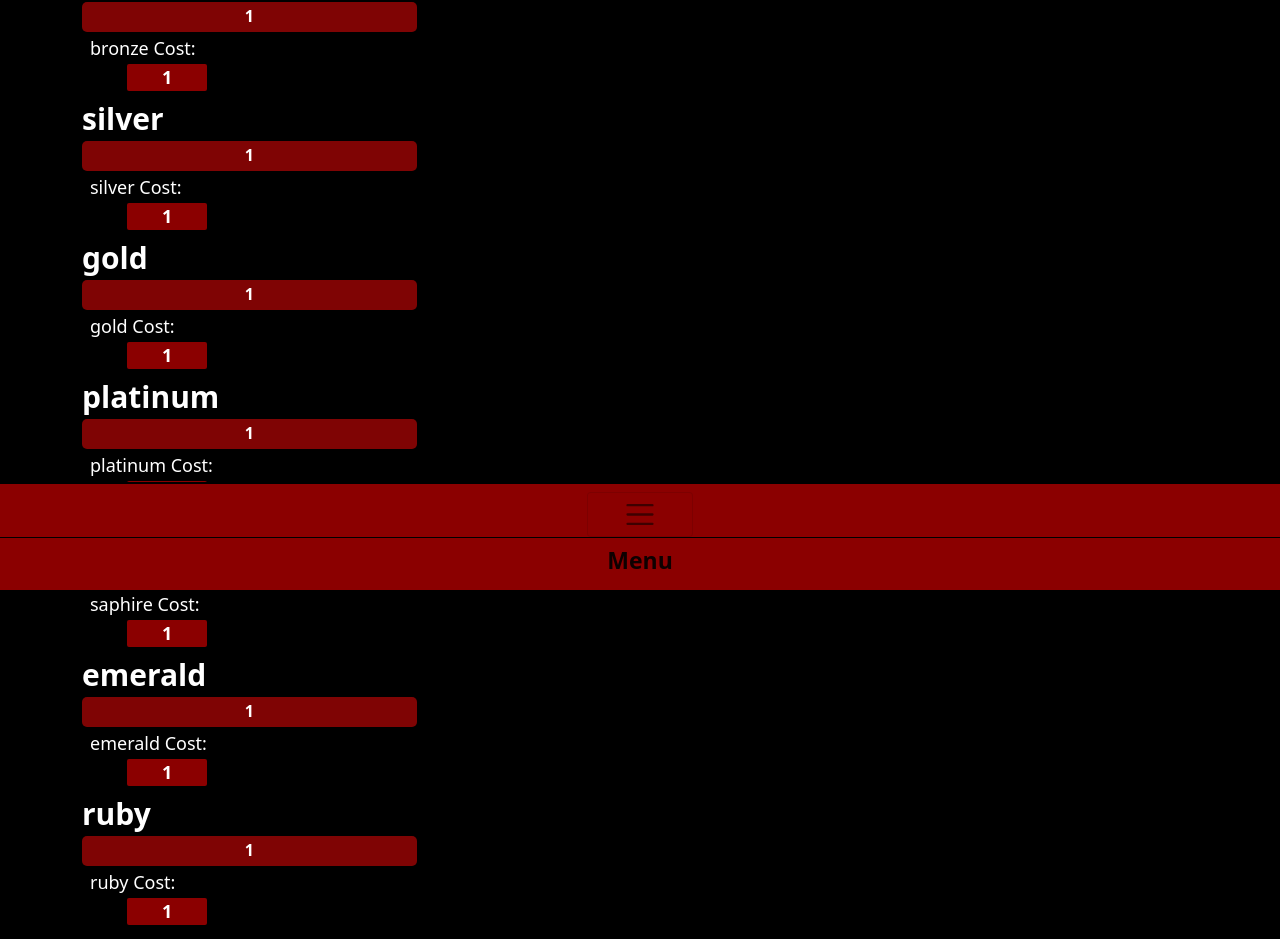
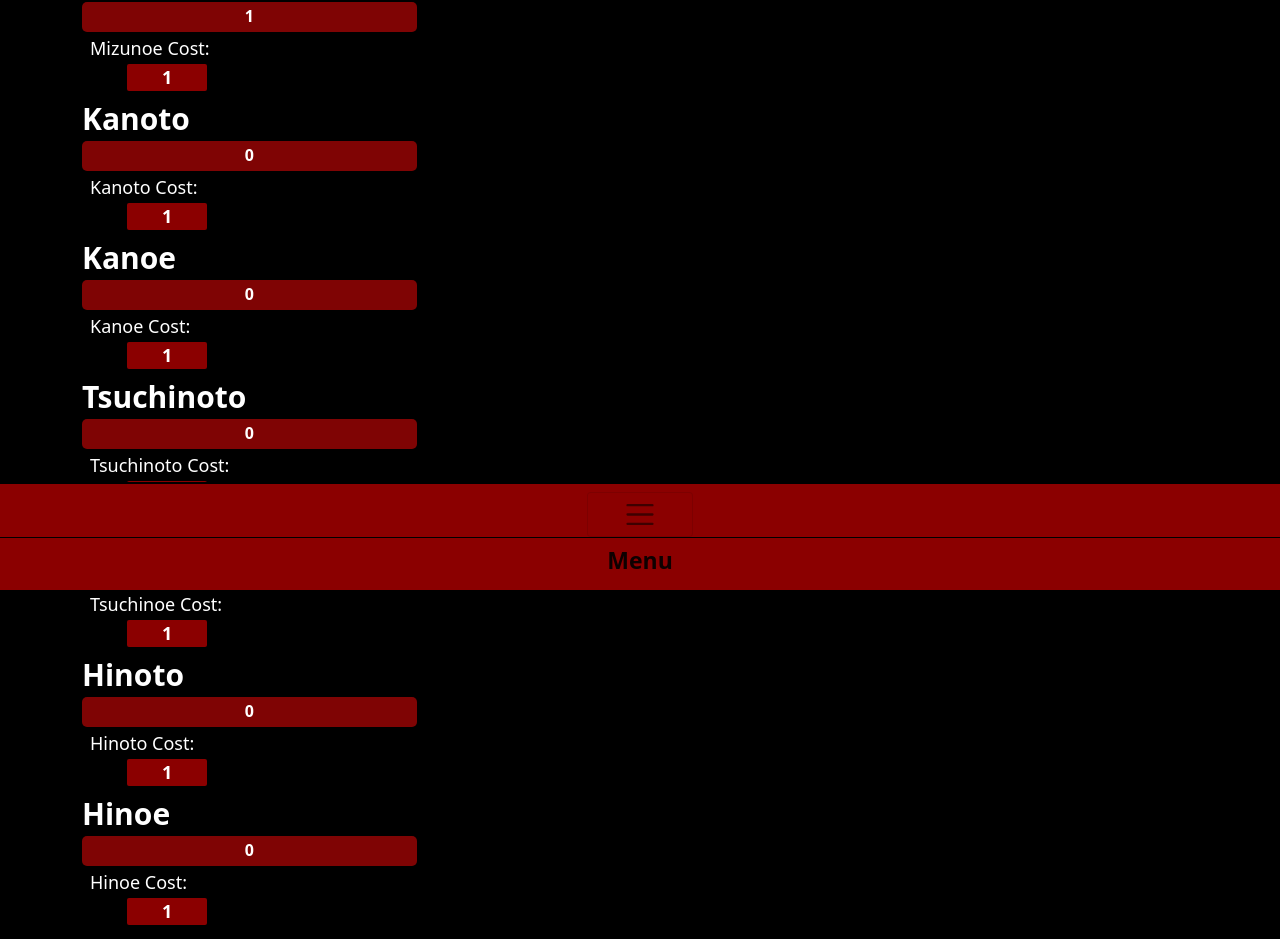
Before and after one commit to fearblackscarab/idle_domination, a React (Vite) app: page / in a window 1280 px wide. Shown: the part 210-1149 px from the top of the page. Built offline with nearby package versions, Linux system fonts and the light colour scheme.

Commit message:
Demon slayer ranks replace currencies

```diff
--- a/src/App.jsx
+++ b/src/App.jsx
@@ -8,175 +8,208 @@ import './App.css';
 import IdleBar from './Components/idleBar';
 
 function App(props) {
-    // bronze
-    let bronze = 1
-    const [bronzeCurrency, setBronzeCurrency] = useState(bronze);
-    let bronzeCost = 1
-    const [bronzeCurrentCost, setBronzeCurrentCost] = useState(bronzeCost);
-    let bronzeEarn = 1
-    const [bronzeCurrentEarn, setBronzeCurrentEarn] = useState(bronzeEarn);
+    // Demon Ranks
+    //Mizunoe (壬), Kanoto( 辛), Kanoe (庚), Tsuchinoto (己), Tsuchinoe (戊), Hinoto (丁), Hinoe(丙), Kinoto (乙), and Kinoe (甲).
+    // currencys?
+    // meat
+    // coin
+    // gems
+    // units/underlings
 
-    const bronzeUpgrade = () => {
-        if (bronzeCurrency >= bronzeCurrentCost) {
-            setBronzeCurrency((prev) => prev - bronzeCurrentCost);
-            if (bronzeCurrentCost <= 10) {
-                setBronzeCurrentCost((prev) => prev + 4);
+
+    // bars
+    // NOTE: Uppercase names
+
+    // mizunoe
+    let mizunoe = 1
+    const [mizunoeCurrency, setMizunoeCurrency] = useState(mizunoe);
+    let mizunoeCost = 1
+    const [mizunoeCurrentCost, setMizunoeCurrentCost] = useState(mizunoeCost);
+    let mizunoeEarn = 1
+    const [mizunoeCurrentEarn, setMizunoeCurrentEarn] = useState(mizunoeEarn);
+
+    const mizunoeUpgrade = () => {
+        if (mizunoeCurrency >= mizunoeCurrentCost) {
+            setMizunoeCurrency((prev) => prev - mizunoeCurrentCost);
+            if (mizunoeCurrentCost <= 10) {
+                setMizunoeCurrentCost((prev) => prev + 4);
             } else {
-                setBronzeCurrentCost((prev) => prev * 2 + 4);
+                setMizunoeCurrentCost((prev) => prev * 2 + 4);
             }
-            setBronzeCurrentEarn((prev) => prev + 1);
+            setMizunoeCurrentEarn((prev) => prev + 1);
         };
     };
 
-    //silver
-    let silver = 1
-    const [silverCurrency, setSilverCurrency] = useState(silver);
-    let silverCost = 1
-    const [silverCurrentCost, setSilverCurrentCost] = useState(silverCost);
-    let silverEarn = 1
-    const [silverCurrentEarn, setSilverCurrentEarn] = useState(silverEarn);
+    //kanoto
+    let kanoto = 0
+    const [kanotoCurrency, setKanotoCurrency] = useState(kanoto);
+    let kanotoCost = 1
+    const [kanotoCurrentCost, setKanotoCurrentCost] = useState(kanotoCost);
+    let kanotoEarn = 0
+    const [kanotoCurrentEarn, setKanotoCurrentEarn] = useState(kanotoEarn);
 
-    const silverUpgrade = () => {
-        if (silverCurrency >= silverCurrentCost) {
-            setSilverCurrency((prev) => prev - silverCurrentCost);
-            if (silverCurrentCost <= 10) {
-                setSilverCurrentCost((prev) => prev + 4);
+    const kanotoUpgrade = () => {
+        if (kanotoCurrency >= kanotoCurrentCost) {
+            setKanotoCurrency((prev) => prev - kanotoCurrentCost);
+            if (kanotoCurrentCost <= 10) {
+                setKanotoCurrentCost((prev) => prev + 4);
             } else {
-                setSilverCurrentCost((prev) => prev * 2 + 4);
+                setKanotoCurrentCost((prev) => prev * 2 + 4);
             }
-            setSilverCurrentEarn((prev) => prev + 1);
+            setKanotoCurrentEarn((prev) => prev + 1);
         };
     };
 
-    // gold
+    // kanoe
 
-    let gold = 1
-    const [goldCurrency, setGoldCurrency] = useState(gold);
-    let goldCost = 1
-    const [goldCurrentCost, setGoldCurrentCost] = useState(goldCost);
-    let goldEarn = 1
-    const [goldCurrentEarn, setGoldCurrentEarn] = useState(goldEarn);
+    let kanoe = 0
+    const [kanoeCurrency, setKanoeCurrency] = useState(kanoe);
+    let kanoeCost = 1
+    const [kanoeCurrentCost, setKanoeCurrentCost] = useState(kanoeCost);
+    let kanoeEarn = 0
+    const [kanoeCurrentEarn, setKanoeCurrentEarn] = useState(kanoeEarn);
 
-    const goldUpgrade = () => {
-        if (goldCurrency >= goldCurrentCost) {
-            setGoldCurrency((prev) => prev - goldCurrentCost);
-            if (goldCurrentCost <= 10) {
-                setGoldCurrentCost((prev) => prev + 4);
+    const kanoeUpgrade = () => {
+        if (kanoeCurrency >= kanoeCurrentCost) {
+            setKanoeCurrency((prev) => prev - kanoeCurrentCost);
+            if (kanoeCurrentCost <= 10) {
+                setKanoeCurrentCost((prev) => prev + 4);
             } else {
-                setGoldCurrentCost((prev) => prev * 2 + 4);
+                setKanoeCurrentCost((prev) => prev * 2 + 4);
             }
-            setGoldCurrentEarn((prev) => prev + 1);
+            setKanoeCurrentEarn((prev) => prev + 1);
         };
     };
 
-    // platinum
+    // tsuchinoto
 
-    let platinum = 1
-    const [platinumCurrency, setPlatinumCurrency] = useState(platinum);
-    let platinumCost = 1
-    const [platinumCurrentCost, setPlatinumCurrentCost] = useState(platinumCost);
-    let platinumEarn = 1
-    const [platinumCurrentEarn, setPlatinumCurrentEarn] = useState(platinumEarn);
+    let tsuchinoto = 0
+    const [tsuchinotoCurrency, setTsuchinotoCurrency] = useState(tsuchinoto);
+    let tsuchinotoCost = 1
+    const [tsuchinotoCurrentCost, setTsuchinotoCurrentCost] = useState(tsuchinotoCost);
+    let tsuchinotoEarn = 0
+    const [tsuchinotoCurrentEarn, setTsuchinotoCurrentEarn] = useState(tsuchinotoEarn);
 
-    const platinumUpgrade = () => {
-        if (platinumCurrency >= platinumCurrentCost) {
-            setPlatinumCurrency((prev) => prev - platinumCurrentCost);
-            if (platinumCurrentCost <= 10) {
-                setPlatinumCurrentCost((prev) => prev + 4);
+    const tsuchinotoUpgrade = () => {
+        if (tsuchinotoCurrency >= tsuchinotoCurrentCost) {
+            setTsuchinotoCurrency((prev) => prev - tsuchinotoCurrentCost);
+            if (tsuchinotoCurrentCost <= 10) {
+                setTsuchinotoCurrentCost((prev) => prev + 4);
             } else {
-                setPlatinumCurrentCost((prev) => prev * 2 + 4);
+                setTsuchinotoCurrentCost((prev) => prev * 2 + 4);
             }
-            setPlatinumCurrentEarn((prev) => prev + 1);
+            setTsuchinotoCurrentEarn((prev) => prev + 1);
         };
     };
 
-    // saphire
+    // tsuchinoe
 
-    let saphire = 1
-    const [saphireCurrency, setSaphireCurrency] = useState(saphire);
-    let saphireCost = 1
-    const [saphireCurrentCost, setSaphireCurrentCost] = useState(saphireCost);
-    let saphireEarn = 1
-    const [saphireCurrentEarn, setSaphireCurrentEarn] = useState(saphireEarn);
+    let tsuchinoe = 0
+    const [tsuchinoeCurrency, setTsuchinoeCurrency] = useState(tsuchinoe);
+    let tsuchinoeCost = 1
+    const [tsuchinoeCurrentCost, setTsuchinoeCurrentCost] = useState(tsuchinoeCost);
+    let tsuchinoeEarn = 0
+    const [tsuchinoeCurrentEarn, setTsuchinoeCurrentEarn] = useState(tsuchinoeEarn);
 
-    const saphireUpgrade = () => {
-        if (saphireCurrency >= saphireCurrentCost) {
-            setSaphireCurrency((prev) => prev - saphireCurrentCost);
-            if (saphireCurrentCost <= 10) {
-                setSaphireCurrentCost((prev) => prev + 4);
+    const tsuchinoeUpgrade = () => {
+        if (tsuchinoeCurrency >= tsuchinoeCurrentCost) {
+            setTsuchinoeCurrency((prev) => prev - tsuchinoeCurrentCost);
+            if (tsuchinoeCurrentCost <= 10) {
+                setTsuchinoeCurrentCost((prev) => prev + 4);
             } else {
-                setSaphireCurrentCost((prev) => prev * 2 + 4);
+                setTsuchinoeCurrentCost((prev) => prev * 2 + 4);
             }
-            setSaphireCurrentEarn((prev) => prev + 1);
+            setTsuchinoeCurrentEarn((prev) => prev + 1);
         };
     };
 
-    // emerald
+    // hinoto
 
-    let emerald = 1
-    const [emeraldCurrency, setEmeraldCurrency] = useState(emerald);
-    let emeraldCost = 1
-    const [emeraldCurrentCost, setEmeraldCurrentCost] = useState(emeraldCost);
-    let emeraldEarn = 1
-    const [emeraldCurrentEarn, setEmeraldCurrentEarn] = useState(emeraldEarn);
+    let hinoto = 0
+    const [hinotoCurrency, setHinotoCurrency] = useState(hinoto);
+    let hinotoCost = 1
+    const [hinotoCurrentCost, setHinotoCurrentCost] = useState(hinotoCost);
+    let hinotoEarn = 0
+    const [hinotoCurrentEarn, setHinotoCurrentEarn] = useState(hinotoEarn);
 
-    const emeraldUpgrade = () => {
-        if (emeraldCurrency >= emeraldCurrentCost) {
-            setEmeraldCurrency((prev) => prev - emeraldCurrentCost);
-            if (emeraldCurrentCost <= 10) {
-                setEmeraldCurrentCost((prev) => prev + 4);
+    const hinotoUpgrade = () => {
+        if (hinotoCurrency >= hinotoCurrentCost) {
+            setHinotoCurrency((prev) => prev - hinotoCurrentCost);
+            if (hinotoCurrentCost <= 10) {
+                setHinotoCurrentCost((prev) => prev + 4);
             } else {
-                setEmeraldCurrentCost((prev) => prev * 2 + 4);
+                setHinotoCurrentCost((prev) => prev * 2 + 4);
             }
-            setEmeraldCurrentEarn((prev) => prev + 1);
+            setHinotoCurrentEarn((prev) => prev + 1);
         };
     };
 
-    // ruby
+    // hinoe
 
-    let ruby = 1
-    const [rubyCurrency, setRubyCurrency] = useState(ruby);
-    let rubyCost = 1
-    const [rubyCurrentCost, setRubyCurrentCost] = useState(rubyCost);
-    let rubyEarn = 1
-    const [rubyCurrentEarn, setRubyCurrentEarn] = useState(rubyEarn);
+    let hinoe = 0
+    const [hinoeCurrency, setHinoeCurrency] = useState(hinoe);
+    let hinoeCost = 1
+    const [hinoeCurrentCost, setHinoeCurrentCost] = useState(hinoeCost);
+    let hinoeEarn = 0
+    const [hinoeCurrentEarn, setHinoeCurrentEarn] = useState(hinoeEarn);
 
-    const rubyUpgrade = () => {
-        if (rubyCurrency >= rubyCurrentCost) {
-            setRubyCurrency((prev) => prev - rubyCurrentCost);
-            if (rubyCurrentCost <= 10) {
-                setRubyCurrentCost((prev) => prev + 4);
+    const hinoeUpgrade = () => {
+        if (hinoeCurrency >= hinoeCurrentCost) {
+            setHinoeCurrency((prev) => prev - hinoeCurrentCost);
+            if (hinoeCurrentCost <= 10) {
+                setHinoeCurrentCost((prev) => prev + 4);
             } else {
-                setRubyCurrentCost((prev) => prev * 2 + 4);
+                setHinoeCurrentCost((prev) => prev * 2 + 4);
             }
-            setRubyCurrentEarn((prev) => prev + 1);
+            setHinoeCurrentEarn((prev) => prev + 1);
         };
     };
 
-    // diamond
+    // kinoto
 
-    let diamond = 1
-    const [diamondCurrency, setDiamondCurrency] = useState(diamond);
-    let diamondCost = 1
-    const [diamondCurrentCost, setDiamondCurrentCost] = useState(diamondCost);
-    let diamondEarn = 1
-    const [diamondCurrentEarn, setDiamondCurrentEarn] = useState(diamondEarn);
+    let kinoto = 0
+    const [kinotoCurrency, setKinotoCurrency] = useState(kinoto);
+    let kinotoCost = 1
+    const [kinotoCurrentCost, setKinotoCurrentCost] = useState(kinotoCost);
+    let kinotoEarn = 0
+    const [kinotoCurrentEarn, setKinotoCurrentEarn] = useState(kinotoEarn);
 
-    const diamondUpgrade = () => {
-        if (diamondCurrency >= diamondCurrentCost) {
-            setDiamondCurrency((prev) => prev - diamondCurrentCost);
-            if (diamondCurrentCost <= 10) {
-                setDiamondCurrentCost((prev) => prev + 4);
+    const kinotoUpgrade = () => {
+        if (kinotoCurrency >= kinotoCurrentCost) {
+            setKinotoCurrency((prev) => prev - kinotoCurrentCost);
+            if (kinotoCurrentCost <= 10) {
+                setKinotoCurrentCost((prev) => prev + 4);
             } else {
-                setDiamondCurrentCost((prev) => prev * 2 + 4);
+                setKinotoCurrentCost((prev) => prev * 2 + 4);
             }
-            setDiamondCurrentEarn((prev) => prev + 1);
+            setKinotoCurrentEarn((prev) => prev + 1);
         };
     };
 
+    // kinoe
+
+    let kinoe = 0
+    const [kinoeCurrency, setKinoeCurrency] = useState(kinoe);
+    let kinoeCost = 1
+    const [kinoeCurrentCost, setKinoeCurrentCost] = useState(kinoeCost);
+    let kinoeEarn = 0
+    const [kinoeCurrentEarn, setKinoeCurrentEarn] = useState(kinoeEarn);
+
+    const kinoeUpgrade = () => {
+        if (kinoeCurrency >= kinoeCurrentCost) {
+            setKinoeCurrency((prev) => prev - kinoeCurrentCost);
+            if (kinoeCurrentCost <= 10) {
+                setKinoeCurrentCost((prev) => prev + 4);
+            } else {
+                setKinoeCurrentCost((prev) => prev * 2 + 4);
+            }
+            setKinoeCurrentEarn((prev) => prev + 1);
+        };
+    };
+
+    // end bars
     return (
         <div>
-            {/* <Header bronze={bronzeCurrency} silver={silverCurrency} gold={goldCurrency} platinum={platinumCurrency} saphire={saphireCurrency} emerald={emeraldCurrency} ruby={rubyCurrency} diamond={diamondCurrency} /> */}
             <header className="header" id="header">
                 <div className="container">
                     <div className="row">
@@ -191,7 +224,7 @@ function App(props) {
                                                 <div className="bronze-coin coin-img"><span className="coin-position">Y</span></div>
                                             </div>
                                         </div>
-                                        <div className="coin-text col-8" id="bronzeCoin">{bronzeCurrency}</div>
+                                        <div className="coin-text col-8" id="bronzeCoin">{mizunoeCurrency}</div>
                                     </div>
                                 </div>
                                 {/* <!-- secondary currency --> */}
@@ -250,7 +283,6 @@ function App(props) {
                     </div>
                 </div>
             </header>
-            {/* <Home bronze={bronzeCurrency} silver={silverCurrency} gold={goldCurrency} platinum={platinumCurrency} saphire={saphireCurrency} emerald={emeraldCurrency} ruby={rubyCurrency} diamond={diamondCurrency} /> */}
             <main className="main" id="main">
                 {/* <!-- aligns the game area with the idle bar --> */}
                 <div className="game-align">
@@ -262,15 +294,23 @@ function App(props) {
                                     <div>
                                         <h2 className="character-speak" id="characterSpeak">Welcome Mortal</h2>
 
-                                        {/* <IdleBar name='worker' currency={props.props.bronze} idleAmount={idleAmount} /> */}
-                                        <IdleBar name='bronze' currency={bronzeCurrentEarn} onClick={bronzeUpgrade} cost={bronzeCurrentCost} />
-                                        <IdleBar name='silver' currency={silverCurrentEarn} onClick={silverUpgrade} cost={silverCurrentCost} />
-                                        <IdleBar name='gold' currency={goldCurrentEarn} onClick={goldUpgrade} cost={goldCurrentCost} />
-                                        <IdleBar name='platinum' currency={platinumCurrentEarn} onClick={platinumUpgrade} cost={platinumCurrentCost} />
-                                        <IdleBar name='saphire' currency={saphireCurrentEarn} onClick={saphireUpgrade} cost={saphireCurrentCost} />
-                                        <IdleBar name='emerald' currency={emeraldCurrentEarn} onClick={emeraldUpgrade} cost={emeraldCurrentCost} />
-                                        <IdleBar name='ruby' currency={rubyCurrentEarn} onClick={rubyUpgrade} cost={rubyCurrentCost} />
-                                        <IdleBar name='diamond' currency={diamondCurrentEarn} onClick={diamondUpgrade} cost={diamondCurrentCost} />
+                                        <IdleBar name='Mizunoe' currency={mizunoeCurrentEarn} onClick={mizunoeUpgrade} cost={mizunoeCurrentCost} />
+
+                                        <IdleBar name='Kanoto' currency={kanotoCurrentEarn} onClick={kanotoUpgrade} cost={kanotoCurrentCost} />
+
+                                        <IdleBar name='Kanoe' currency={kanoeCurrentEarn} onClick={kanoeUpgrade} cost={kanoeCurrentCost} />
+
+                                        <IdleBar name='Tsuchinoto' currency={tsuchinotoCurrentEarn} onClick={tsuchinotoUpgrade} cost={tsuchinotoCurrentCost} />
+
+                                        <IdleBar name='Tsuchinoe' currency={tsuchinoeCurrentEarn} onClick={tsuchinoeUpgrade} cost={tsuchinoeCurrentCost} />
+
+                                        <IdleBar name='Hinoto' currency={hinotoCurrentEarn} onClick={hinotoUpgrade} cost={hinotoCurrentCost} />
+
+                                        <IdleBar name='Hinoe' currency={hinoeCurrentEarn} onClick={hinoeUpgrade} cost={hinoeCurrentCost} />
+
+                                        <IdleBar name='Kinoto' currency={kinotoCurrentEarn} onClick={kinotoUpgrade} cost={kinotoCurrentCost} />
+
+                                        <IdleBar name='Kinoe' currency={kinoeCurrentEarn} onClick={kinoeUpgrade} cost={kinoeCurrentCost} />
 
                                         <p className="upgrade-title">New Feature</p>
                                         <p className="upgrade-text" id="nextUnlockDisplay">{props.nextUnlock}</p>
```
Also changed, not shown: src/Currency_change.jsx (added, +15 -0 lines).
